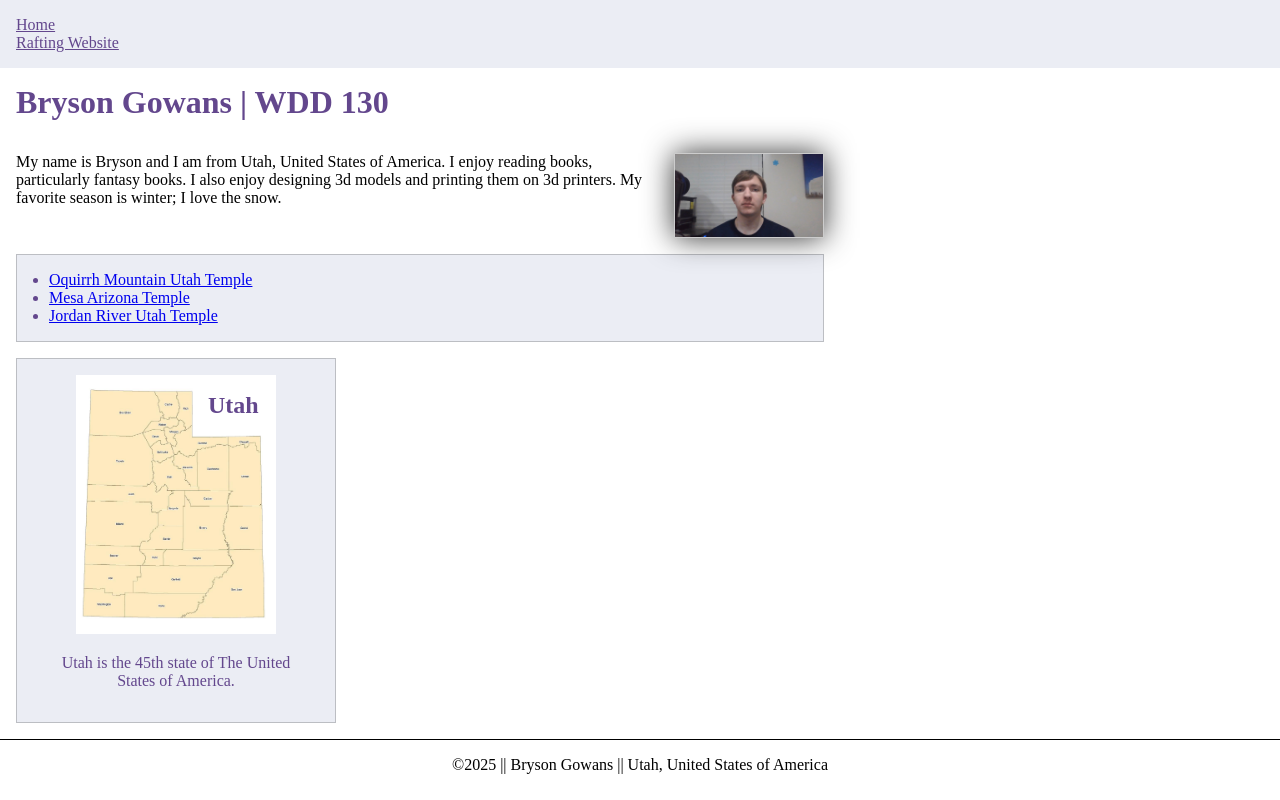
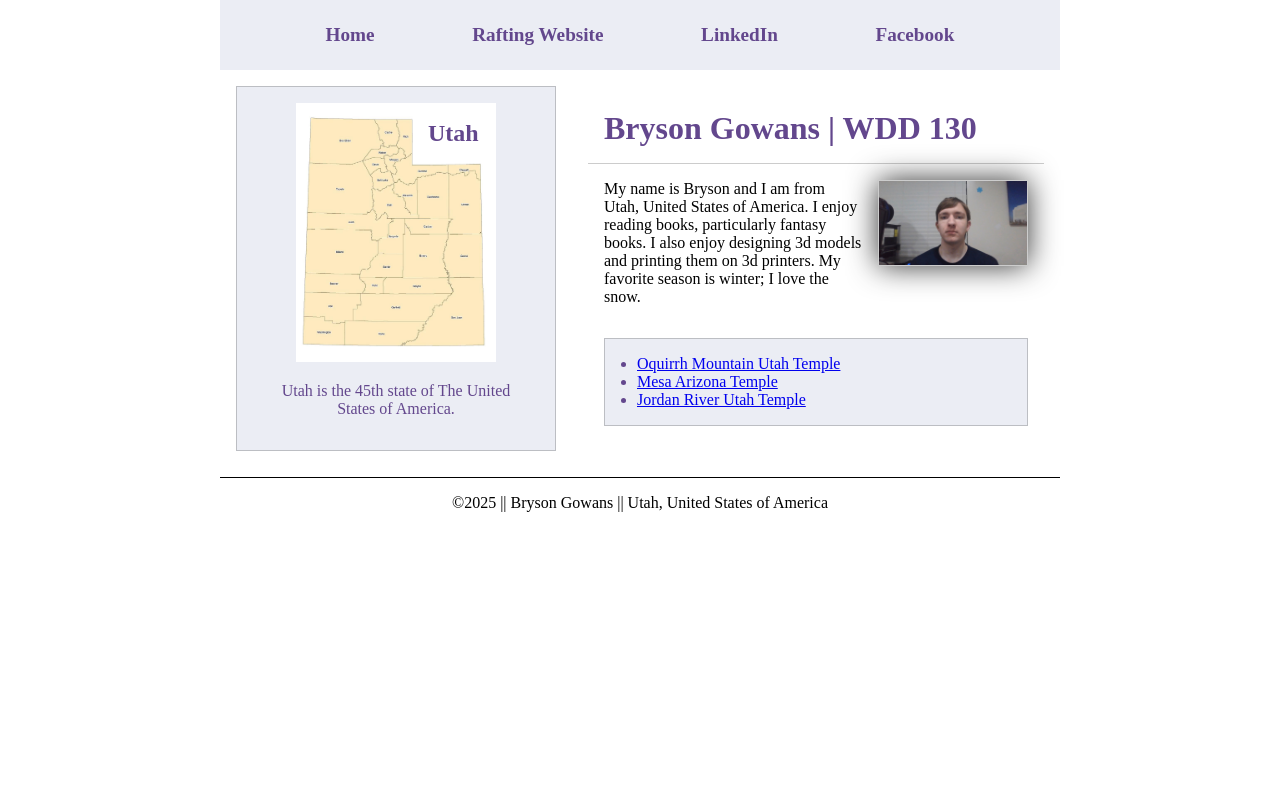
Before and after one commit to anmen12/wdd130, a plain HTML site: page index.html in a window 1280 px wide. Drawn offline with Linux system fonts and the light colour scheme.

Commit message:
W04 Index Update 1

```diff
--- a/index.html
+++ b/index.html
@@ -14,8 +14,11 @@
         <nav>
             <a href="#">Home</a>
             <a href="wwr/">Rafting Website</a>
+            <a href="https://www.linkedin.com">LinkedIn</a>
+            <a href="https://www.facebook.com/">Facebook</a>
         </nav>
     </header>
+    <div class="grid">
         <main>
         <h1>Bryson Gowans | WDD 130</h1>
         <img src="images/profile.jpg" alt="Bryson Gowans" width="200">
@@ -31,6 +34,7 @@
             <img src="images/utah.jpg" alt="Utah" width="200">
             <p>Utah is the 45th state of The United States of America.</p>
         </aside>
+    </div>
     <footer>
         <p>&copy;2025 || Bryson Gowans || Utah, United States of America</p>
     </footer>
--- a/styles/styles.css
+++ b/styles/styles.css
@@ -10,19 +10,26 @@
     box-sizing: border-box;
 }
 
+header, .grid, footer {
+    width: 840px;
+    margin: 0 auto;
+}
+
 nav {
     background-color: var(--secondary-color);
     padding: 1rem;
+    display: flex;
+    justify-content: space-evenly;
+    align-items: center;
 }
 
 nav a {
+    display: block;
+    padding: 0.5rem;
+    text-decoration: none;
+    font-size: 1.2rem;
+    font-weight: 700;
     color: var(--font-color);
-    padding: 0;
-    display: block;
-}
-
-main {
-    max-width: 840px;
 }
 
 main img {
@@ -38,10 +45,16 @@ main img {
 h1 {
     color: var(--font-color);
     padding: 1rem;
+    border-bottom: 1px solid rgb(0 0 0 / 0.2);;
 }
 
 p {
     padding: 1rem;
+}
+
+main {
+    grid-column: 2/3;
+    margin: 1rem;
 }
 
 main ul {
@@ -52,6 +65,8 @@ aside {
     width: 20rem;
     text-align: center;
     position: relative;
+    grid-column: 1/2;
+    grid-row: 1/2;
 }
 
 aside img {
@@ -84,3 +99,8 @@ footer {
 .indent {
     padding-left: 2rem;
 }
+
+.grid {
+    display: grid;
+    align-items: center;
+}
--- a/wwr/styles/rafting.css
+++ b/wwr/styles/rafting.css
@@ -1,8 +1,6 @@
 :root {
     --primary-color: #4e62a2;
-    /*--secondary-color: #2b6e5d;*/
     --accent1-color: #23286e;
-    /*--accent2-color: #164035;*/
     --heading-font: serif;
     --body-font: Arial, Helvetica, sans-serif;
 }
@@ -150,7 +148,6 @@ section {
 }
 
 .adventure figure {
-    grid-row: 2;
     padding: 48px 10px 0 10px;
 }
 
```
Lines whose indentation alone changed are shown as unchanged.
